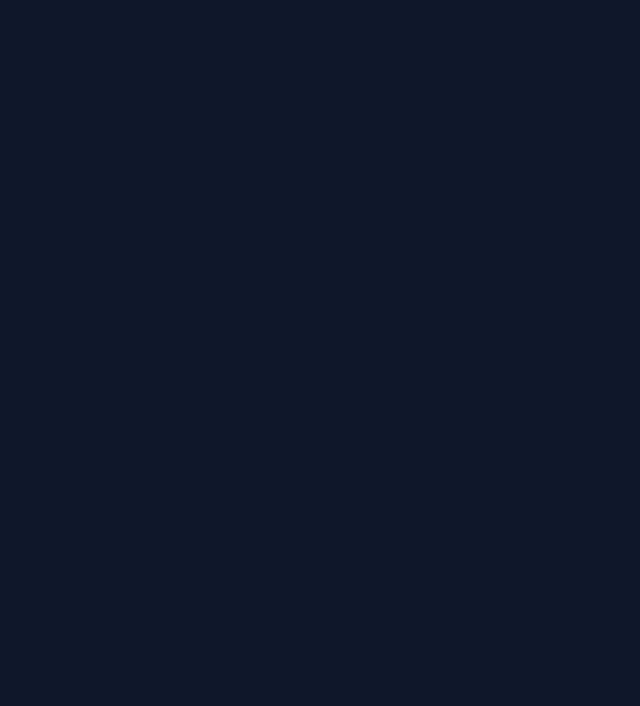
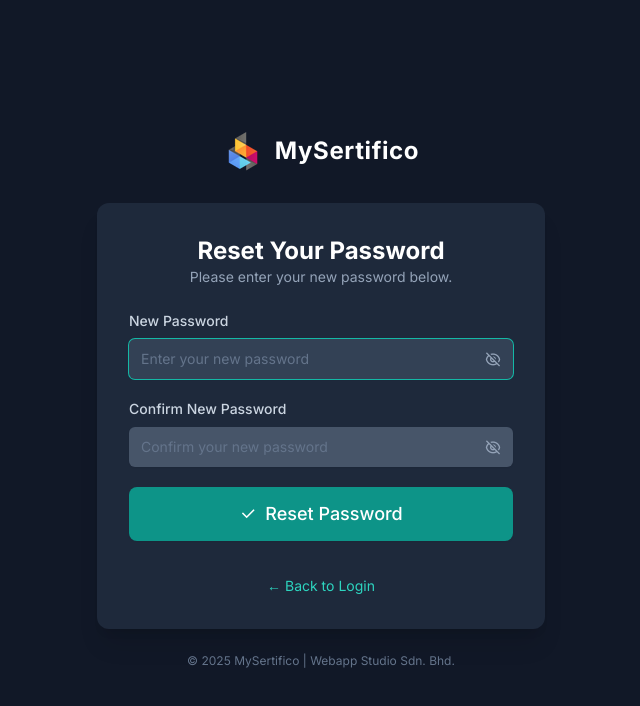
Before and after one commit to webappstudio-my/mysertifico, a React (Vite) app: page /bo/reset-password in a window 1280 px wide. Before the commit this address had no page. Shown: the top 706 px of the page, without its empty margins (319-959 px from the left). Built offline with nearby package versions, Linux system fonts and the light colour scheme.

Commit message:
added BoPasswordResetPage, BoPasswordResetForm

```diff
--- a/src/App.jsx
+++ b/src/App.jsx
@@ -13,6 +13,7 @@ import SignUp from './pages/mysertifico/auth/SignUp';
 import SignIn from './pages/mysertifico/auth/SignIn'; {/* Need to remove this import as it conflicts with the BoSignIn component */}
 import BoSignIn from './pages/bo/BoSignIn';
 import ForgotPassword from './pages/mysertifico/auth/ForgotPassword';
+import BoPasswordResetPage from './pages/bo/BoPasswordResetPage'; // Importing the Back Office Password Reset Page
 import Dashboard from './pages/mysertifico/admin/Dashboard';
 
 function App() {
@@ -30,6 +31,8 @@ function App() {
         <Route path="/auth/sign-in" element={<SignIn />} />
         <Route path='/bo/sign-in' element={<BoSignIn />} /> {/* Back Office Sign In */}
         <Route path="/auth/forgot-password" element={<ForgotPassword />} />
+        <Route path="/bo/reset-password" element={<BoPasswordResetPage />} /> {/* Back Office Password Reset Page */}
+        {/* Add other routes as needed */}
         <Route path="/dashboard" element={<Dashboard />} />
       </Routes>
     </Router>
--- /dev/null
+++ b/src/components/bo/BoPasswordResetForm.jsx
@@ -0,0 +1,66 @@
+// src/components/bo/BoPasswordResetForm.jsx
+import react, { useState } from 'react';
+import BoAuthInputField from './BoAuthInputField';
+
+const BoPasswordResetForm = ({
+    formData,
+    handleChange,
+    handleSubmit,
+    errors,
+    loading = false,
+}) => {
+    return (
+        <div className='space-y-5' onSubmit={handleSubmit}>
+            <BoAuthInputField
+                iconClass='ri-lock-line'
+                label='New Password'
+                type='password'
+                id='newPassword'
+                name='newPassword'
+                value={formData.newPassword}
+                onChange={handleChange}
+                required
+                autoFocus
+                error={errors.newPassword}
+                disabled={loading}
+                placeholder={'Enter your new password'}
+            />
+
+            <BoAuthInputField
+                iconClass='ri-lock-line'
+                label='Confirm New Password'
+                type='password'
+                id='confirmPassword'
+                name='confirmPassword'
+                value={formData.confirmPassword}
+                onChange={handleChange}
+                required
+                error={errors.confirmPassword}
+                disabled={loading}
+                placeholder={'Confirm your new password'}
+            />
+
+            <div>
+                <button
+                    type='submit'
+                    disabled={loading}
+                    className='w-full flex justify-center items-center gap-2 py-3 px-4 border border-transparent rounded-lg shadow-sm text-lg font-medium text-white bg-teal-600 hover:bg-teal-700 focus:outline-none focus:ring-2 focus:ring-offset-2 focus:ring-offset-slate-800 focus:ring-teal-400 transition-colors disabled:opacity-50 disabled:cursor-not-allowed'
+                >
+                    {loading ? (
+                        <>
+                            <i className='ri-loader-4-line animate-spin'></i>
+                            Resetting Password...
+                        </>
+                    ) : (
+                        <>
+                            <i className='ri-check-line'></i>
+                            Reset Password
+                        </>
+                    )}
+                </button>
+            </div>
+        </div>
+    );
+};
+
+export default BoPasswordResetForm;
--- /dev/null
+++ b/src/pages/bo/BoPasswordResetPage.jsx
@@ -0,0 +1,165 @@
+// src/pages/bo/BoPasswordResetPage.jsx
+import React, { useState } from 'react';
+import { Link } from 'react-router-dom';
+import BoPasswordResetForm from '../../components/bo/BoPasswordResetForm';
+import logo from '../../assets/images/logos/favicon.png'; // Adjust the path as necessary
+
+const BoPasswordResetPage = () => {
+    const [formData, setFormData] = useState({
+        newPassword: '',
+        confirmPassword: '',
+    });
+    const [errors, setErrors] = useState({});
+    const [loading, setLoading] = useState(false);
+    const [generalError, setGeneralError] = useState('');
+    const [success, setSuccess] = useState(false);
+
+    const handleChange = (e) => {
+        const { name, value } = e.target;
+        setFormData((prev) => ({
+            ...prev,
+            [name]: value,
+        }));
+        setErrors((prev) => ({ ...prev, [name]: '' }));
+
+        if (generalError) {
+            setGeneralError('');
+        }
+
+        if (success) {
+            setSuccess(false);
+        }
+    };
+
+    const handleSubmit = (e) => {
+        e.preventDefault();
+        setLoading(true);
+        setGeneralError('');
+        setSuccess(false);
+
+        let newErrors = {};
+        let isValid = true;
+
+        // Validate New Password
+        if (!formData.newPassword) {
+            newErrors.newPassword = 'New password is required.';
+            isValid = false;
+        } else if (formData.newPassword.length < 8) {
+            newErrors.newPassword = 'Password must be at least 8 characters long.';
+            isValid = false;
+        }
+
+        // Validate Confirm Password
+        if (!formData.confirmPassword) {
+            newErrors.confirmPassword = 'Please confirm your new password.';
+            isValid = false;
+        } else if (formData.newPassword !== formData.confirmPassword) {
+            newErrors.confirmPassword = 'Passwords do not match.';
+            isValid = false;
+        }
+
+        setErrors(newErrors);
+
+        // Simulate loading state delay
+        setTimeout(() => {
+            setLoading(false);
+
+            if (isValid) {
+                setSuccess(true);
+                // Clear form data after successful reset
+                setFormData({
+                    newPassword: '',
+                    confirmPassword: '',
+                });
+                // In a real application, you would handle the password reset
+                // and redirect the user to the sign-in page after a delay
+                setTimeout(() => {
+                    alert('Redirecting to login page...');
+                }, 2000);
+            } else {
+                if (newErrors.newPassword || newErrors.confirmPassword) {
+                    setGeneralError('Please correct the errors and try again.');
+                }
+            }
+        }, 1000);
+    }
+
+    return (
+        <div className='min-h-screen bg-gray-900 flex flex-col items-center justify-center py-12 px-4'>
+            <div className='w-full max-w-md'>
+                {/* Logo */}
+                <div className="flex items-center justify-center text-center mb-8">
+                    <img
+                        src={logo}
+                        alt="Mysertifico Logo"
+                        className="h-10 w-auto mr-3"
+                    />
+                    <h1 className='text-white text-2xl font-bold tracking-wide'>MySertifico</h1>
+                </div>
+
+                {/* Reset Password Card */}
+                <div className='bg-slate-800 rounded-xl p-8 shadow-xl'>
+                    <div className='text-center mb-6'>
+                        <h2 className='text-white text-2xl font-bold'>
+                            Reset Your Password
+                        </h2>
+                        <p className='text-slate-400 text-sm'>
+                            Please enter your new password below.
+                        </p>
+                    </div>
+
+                    {/* Success Message */}
+                    {success && (
+                        <div className='mb-6 bg-green-900/50 border border-green-500/30 rounded-lg p-3 flex items-center'>
+                            <div className='flex items-center'>
+                                <i className='ri-checkbox-circle-line text-green-400 mr-2'></i>
+                                <div className='text-green-200 text-sm'>
+                                    <div className='font-medium'>Success! Your password has been reset.</div>
+                                    <div className='text-green-300'>Redirecting to login...</div>
+                                </div>
+                            </div>
+                        </div>
+                    )}
+
+                    {/* General Error Message */}
+                    {generalError && (
+                        <div className='mb-6 bg-red-900/50 border border-red-500/30 rounded-lg p-3 flex items-center'>
+                            <div className='flex items-center'>
+                                <i className='ri-error-warning-line text-red-400 mr-2'></i>
+                                <span className='text-red-200 text-sm'>
+                                    {generalError}
+                                </span>
+                            </div>
+                        </div>
+                    )}
+
+                    <BoPasswordResetForm
+                        formData={formData}
+                        handleChange={handleChange}
+                        handleSubmit={handleSubmit}
+                        errors={errors}
+                        loading={loading}
+                    />
+
+                    {/* Click to Login/Sign-In Link */}
+                    <div className='mt-8 text-center'>
+                        <Link to="/bo/sign-in" className="text-teal-400 hover:text-teal-300 transition-colors text-sm">
+                        ← Back to Login
+                        </Link>
+
+                    </div>
+                </div>
+
+                {/* Footer */}
+                <div className='mt-6 text-center'>
+                    <p className='text-slate-500 text-xs'>
+                        © 2025 MySertifico | Webapp Studio Sdn. Bhd.
+                    </p>
+                </div>
+
+            </div>
+        </div>
+    );
+};
+
+export default BoPasswordResetPage;
```
